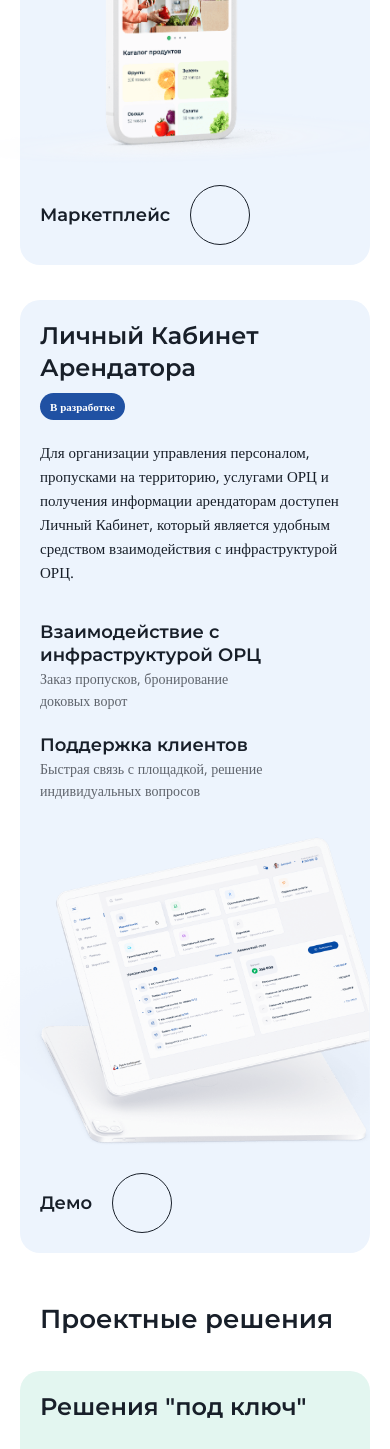
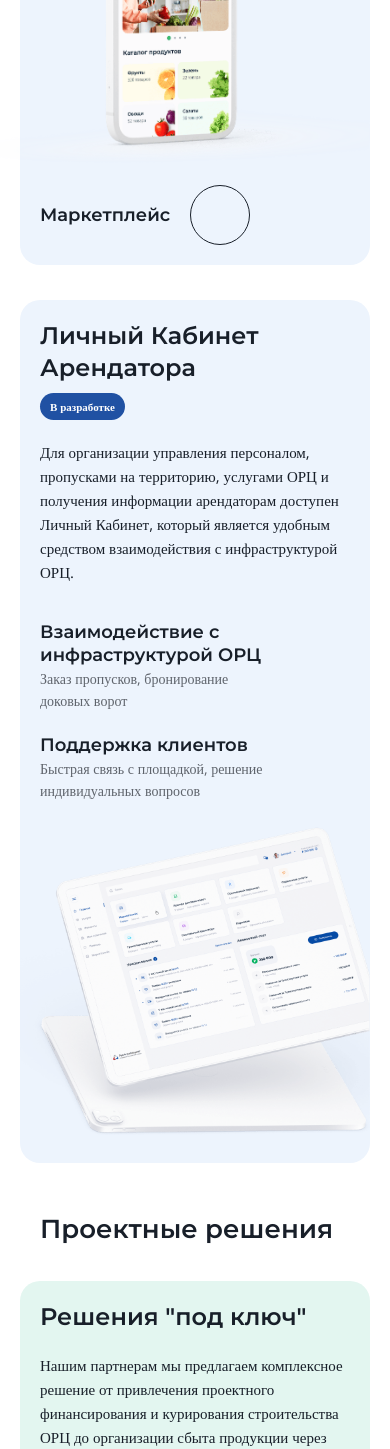
Before and after one commit to BakaBokka/ram-landing, a React (Create React App) app: page / in a window 390 px wide. Shown: the part 5085-6534 px from the top of the page. Built offline with nearby package versions, Linux system fonts and the light colour scheme; some icons are missing.

Commit message:
Add placeholder for video, hide Демо button from Foodtech

```diff
--- a/src/components/Banner/Banner.jsx
+++ b/src/components/Banner/Banner.jsx
@@ -1,6 +1,7 @@
 import React, { useState } from "react";
 import "./Banner.scss";
 import bg from "../../images/mock-bg.png";
+import poster from "../../images/poster.jpeg";
 import { ReactComponent as ArrowRight } from "../../images/arrow-right.svg";
 import RoundButton from "../RoundButton/RoundButton";
 import video from "../../video/video_header.mp4";
@@ -35,7 +36,7 @@ const Banner = () => {
             <SwiperSlide key={slide.id} virtualIndex={slide.id}>
                 <div className="banner-slide container">
                     <div className="banner-slide-video-container">
-                        {!!slide.video && <video className="banner-slide-video" src={slide.video} muted autoPlay loop playsInline />}
+                        {!!slide.video && <video className="banner-slide-video" src={slide.video} muted autoPlay loop playsInline poster={poster} />}
                         {!!slide.pic && <img className="banner-slide-video" src={slide.pic} alt="Фоновая фотография" />}
                         <div className="banner-slide-video-bg" />
                     </div>
--- a/src/components/Foodtech/Foodtech.jsx
+++ b/src/components/Foodtech/Foodtech.jsx
@@ -69,7 +69,7 @@ const lkData = {
         },
     ],
     buttonTitle: "Демо",
-    buttonLink: "/",
+    buttonLink: null,
 };
 
 const Foodtech = () => {
--- a/src/components/Foodtech/Foodtech.scss
+++ b/src/components/Foodtech/Foodtech.scss
@@ -20,8 +20,10 @@
 
             &:last-of-type {
                 .info-item-wrap .info-item-bg {
-                    width: 670px;
-                    height: 594px;
+                    // width: 670px; with button
+                    // height: 594px; with button
+                    width: 636px;
+                    height: 535px;
                     background: no-repeat url("../../images/ipad-pic.png");
                     background-position: right bottom;
                     background-size: cover;
@@ -81,9 +83,11 @@
                 }
                 &:last-of-type {
                     .info-item-wrap {
+                        overflow: hidden;
                         .info-item {
                             .info-item-list {
-                                margin: 0 0 370px;
+                                // margin: 0 0 370px; with button
+                                margin: 0 0 340px;
                                 grid-template-columns: 1fr;
 
                                 .info-item-card {
@@ -103,6 +107,7 @@
                         .info-item-bg {
                             width: 375px;
                             height: 321px;
+                            bottom: 20px;
                             background: no-repeat url("../../images/ipad-pic-mob.png");
                             background-position: right bottom;
                             background-size: cover;
```
Also changed, not shown: src/images/poster.jpeg (added).
